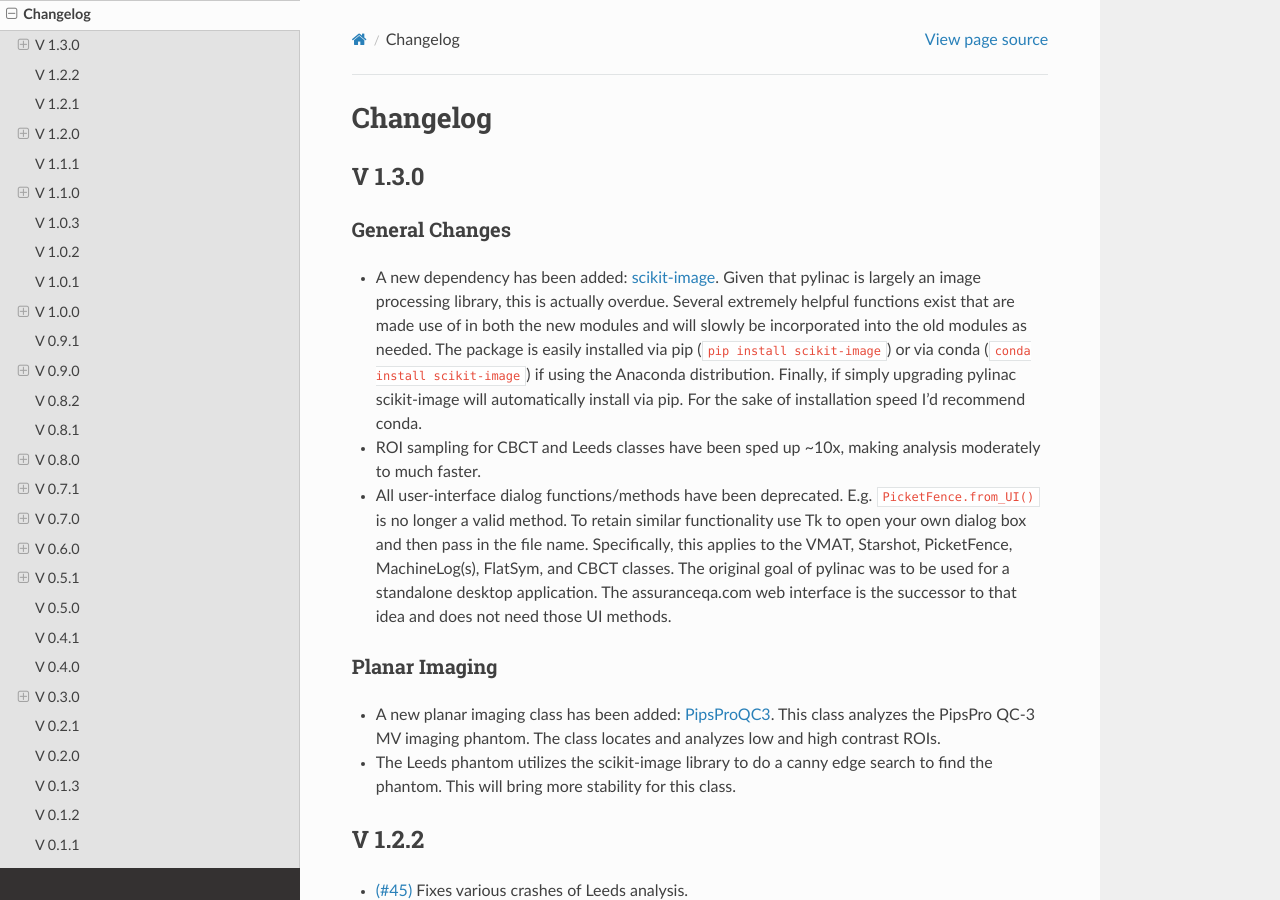
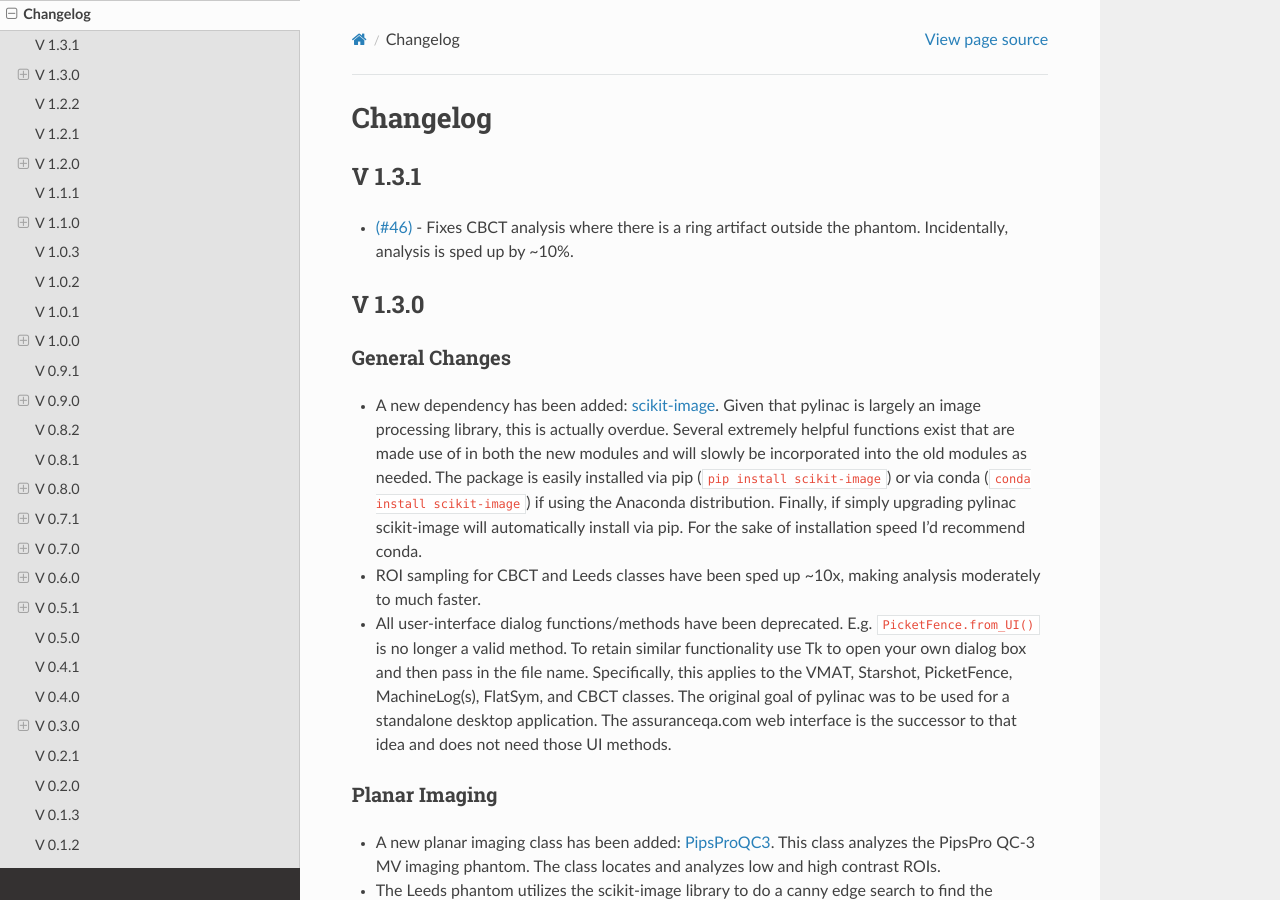
Before and after one commit to jrkerns/pylinac, a Sphinx documentation site: the page built from docs/source/changelog.rst, in a window 1280 px wide and 900 px high. Built offline with Sphinx 7.4.7 and the Read the Docs theme 2.0.0, drawn with Linux system fonts in a browser that asks for light colours.

Commit message:
v1.3.1 change update

```diff
--- a/docs/source/changelog.rst
+++ b/docs/source/changelog.rst
@@ -2,6 +2,12 @@
 =========
 Changelog
 =========
+
+V 1.3.1
+-------
+
+* `(#46) <https://github.com/jrkerns/pylinac/issues/46>`_ - Fixes CBCT analysis where there is a ring artifact outside the phantom.
+  Incidentally, analysis is sped up by ~10%.
 
 V 1.3.0
 -------
```
